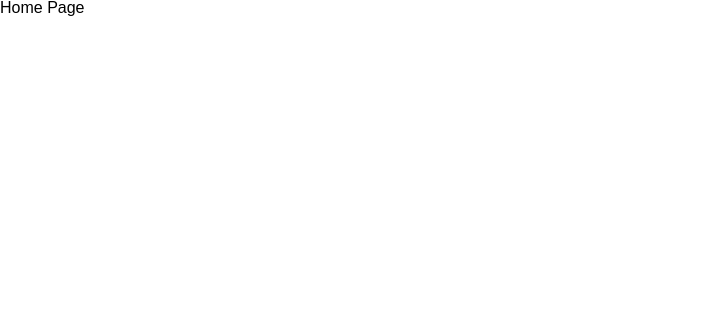
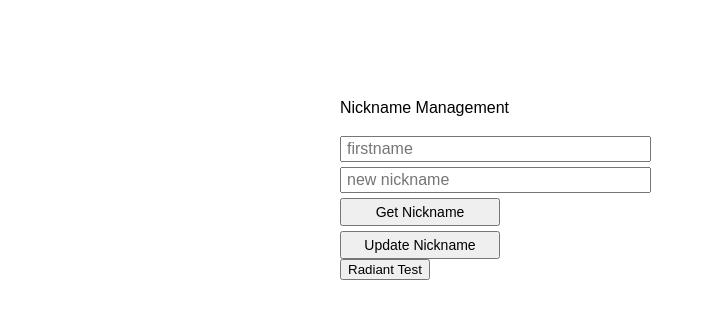
Before and after one commit to lpabstRadiant/serverless-example, a React (Create React App) app: page / in a window 1280 px wide. Shown: the top 318 px of the page, without its empty margins (0-713 px from the left). Built offline with nearby package versions, Linux system fonts and the light colour scheme.

Commit message:
made some changes to try and fix cors erros

```diff
--- a/public/index.html
+++ b/public/index.html
@@ -19,6 +19,7 @@
       work correctly both with client-side routing and a non-root public URL.
       Learn how to configure a non-root public URL by running `npm run build`.
     -->
+    <script src="https://cdnjs.cloudflare.com/ajax/libs/jquery/3.1.1/jquery.min.js"></script>
     <title>React App</title>
   </head>
   <body>
--- a/src/routes/Home/Home.css
+++ b/src/routes/Home/Home.css
@@ -3,3 +3,30 @@
     width: 100%;
     position: relative;
 }
+
+.managementDiv{
+    width: 600px;
+    margin: 100px auto 0 auto;
+}
+
+.controls{
+    margin-top: 20px;
+}
+
+.controls input{
+    width: 300px;
+    height: 20px;
+    line-height: 20px;
+    font-size: 16px;
+    padding-left: 5px;
+    display: block;
+    margin-top: 5px;
+}
+
+.controls button{
+    width: 160px;
+    height: 28px;
+    font-size: 14px;
+    display: block;
+    margin-top: 5px;
+}
--- a/src/routes/Home/Home.js
+++ b/src/routes/Home/Home.js
@@ -1,15 +1,96 @@
 import React, { Component } from 'react';
-
+import axios from 'axios';
 import './Home.css';
 
 
 class Home extends Component {
+  constructor(props){
+    super(props);
+    this.state = {
+      firstNameInput: '',
+      nicknameInput: '',
+      baseUrl: 'https://20n4h1kewa.execute-api.us-east-1.amazonaws.com/dev/query',
+      radiantUrl: 'https://api.radiant.engineering/Radiant/graphiql',
+    }
+
+    this.getNickname = this.getNickname.bind(this);
+    this.updateNickname = this.updateNickname.bind(this);
+    this.radiantTest = this.radiantTest.bind(this);
+  }
+
+  getNickname(){
+    let { firstNameInput, baseUrl } = this.state;
+    let queryParams = `?query={greeting(firstName: "${firstNameInput}")}`;
+    let axiosUrl = baseUrl + queryParams;
+    console.log(axiosUrl);
+
+    axios.get(axiosUrl, {
+      headers: {
+        'Content-Type' : 'application/json',
+        // 'MY_CUSTOM_HEADER': 'MY_CUSTOM_HEADER_VALUE'
+      },
+    })
+    .then( res => {
+      console.log(res);
+    })
+    .catch( err => {
+      console.log(JSON.stringify(err));
+    })
+
+  }
+
+  updateNickname(){
+    let { firstNameInput, nicknameInput, baseUrl } = this.state;
+    let queryParams = `?query=mutation {changeNickname(firstName: "${firstNameInput}", nickname: "${nicknameInput}")}`;
+    let axiosUrl = baseUrl + queryParams;
+    console.log(axiosUrl);
+
+    axios.post(axiosUrl)
+    .then( res => {
+      console.log(res);
+    })
+
+  }
+
+  radiantTest(){
+    let { radiantUrl } = this.state;
+    let queryParams = encodeURIComponent(`?query={
+      searchForCommunity(query: "R") {
+        communities{
+          name
+          publicImageUrl
+          groupsCount
+        }
+      }
+    }`);
+    let axiosUrl = radiantUrl + queryParams;
+    console.log(axiosUrl);
+
+    axios.get(axiosUrl)
+    .then( res => {
+      console.log(res);
+    })
+
+
+  }
 
   render() {
     return (
       <div className="home">
 
-          Home Page
+          <div className='managementDiv' >
+            <p>Nickname Management</p>
+
+            <div className='controls'>
+              <input placeholder='firstname' onChange={(e) => this.setState({firstNameInput: e.target.value})} />
+              <input placeholder='new nickname' onChange={(e) => this.setState({nicknameInput: e.target.value})} />
+              <button onClick={()=>this.getNickname()} >Get Nickname</button>
+              <button onClick={()=>this.updateNickname()} >Update Nickname</button>
+            </div>
+
+            <button onClick={ ()=>this.radiantTest() } >Radiant Test</button>
+
+          </div>
 
       </div>
     );
```
Also changed, not shown: handler.js (+64 -5 lines), package.json (+9 -8 lines), serverless.yml (+13 -3 lines), 1 other file (tests, documents, lock files or other folders).
